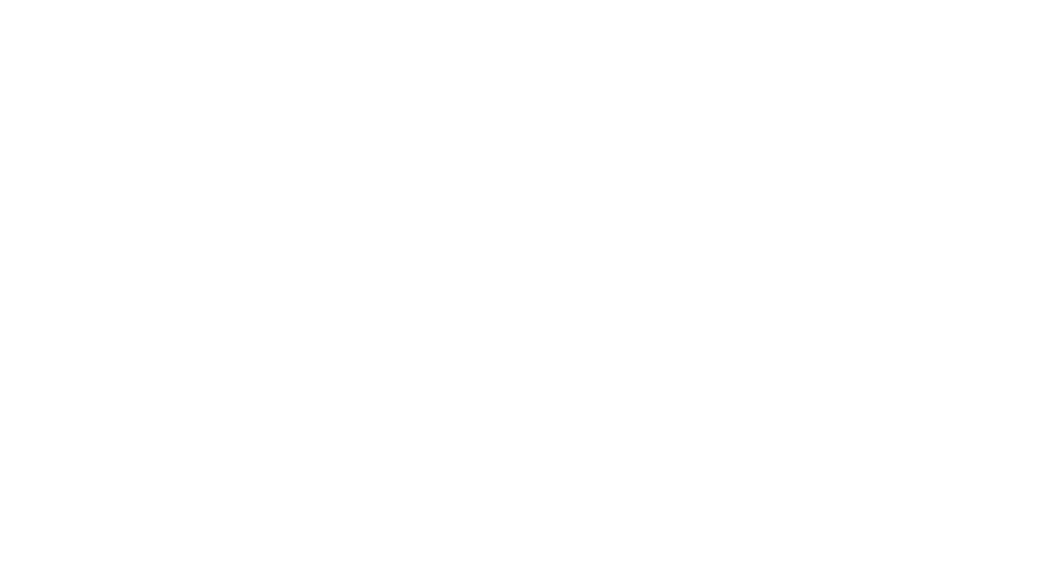
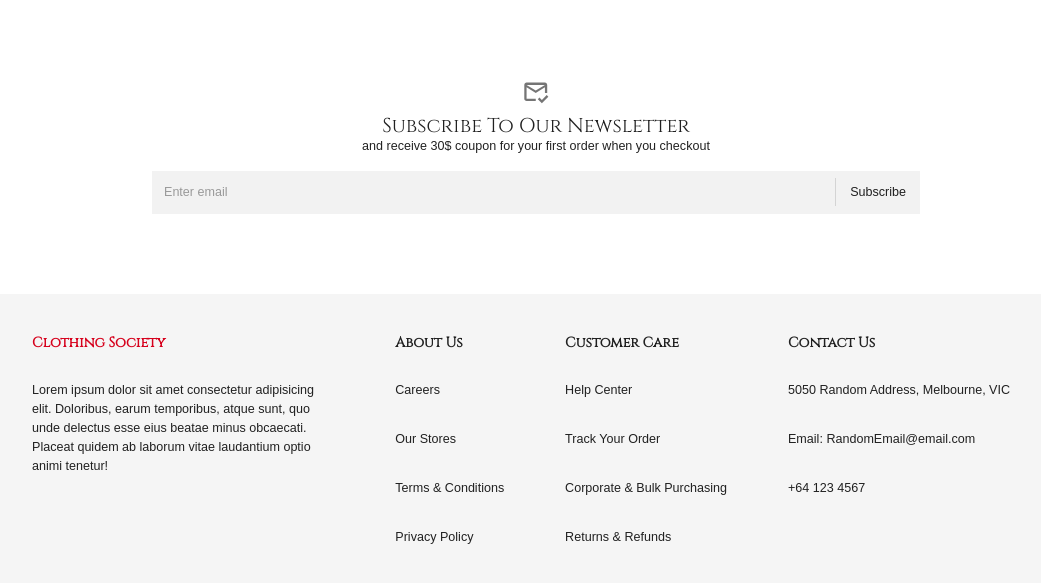
Before and after one commit to juniiie/Clothing-Society, a React (Vite) app in the folder ecommerce-app/: page / in a window 1280 px wide. Shown: the part 971-1554 px from the top of the page, without its empty margins (104-1145 px from the left). Before the commit the page ends 1041 px from the top, so only its background shows below. Built offline with nearby package versions, Linux system fonts and the light colour scheme; no server answers; a web font is replaced by a local one.

Commit message:
Completed Subscribe UI & Footer UI

```diff
--- a/ecommerce-app/src/App.jsx
+++ b/ecommerce-app/src/App.jsx
@@ -7,6 +7,7 @@
 import { Confirmation } from "./scenes/checkout/Confirmation";
 import { Navbar } from "./scenes/global/Navbar";
 import { CartMenu } from "./scenes/global/CartMenu";
+import { Footer } from "./scenes/global/Footer";
 
 // ScrollToTop function allows you to start at the top of the page when you go to a new page
 const ScrollToTop = () => {
@@ -32,6 +33,7 @@
           <Route path="checkout/success" element={<Confirmation />}></Route>
         </Routes>
         <CartMenu />
+        <Footer />
       </BrowserRouter>
     </div>
   );
--- /dev/null
+++ b/ecommerce-app/src/scenes/global/Footer.jsx
@@ -0,0 +1,76 @@
+import { useTheme } from "@mui/material";
+import { Box, Typography } from "@mui/material";
+import { shades } from "../../theme";
+
+export const Footer = () => {
+  const {
+    palette: { neutral },
+  } = useTheme();
+
+  return (
+    <Box
+      mt="70px"
+      m="10px"
+      p="40px 0"
+      backgroundColor={neutral.light}
+      //   border="1px solid red"
+    >
+      <Box
+        // border="2px solid black"
+        width="80%"
+        margin="auto"
+        display="flex"
+        justifyContent="space-between"
+        flexWrap="wrap"
+        rowGap="30px"
+        columnGap="clamp(20px, 30px, 40px)"
+      >
+        <Box width="clamp(20%, 30%, 40%)">
+          <Typography
+            variant="h4"
+            fontWeight="bold"
+            mb="30px"
+            color={shades.secondary[500]}
+          >
+            Clothing Society
+          </Typography>
+          <div>
+            Lorem ipsum dolor sit amet consectetur adipisicing elit. Doloribus,
+            earum temporibus, atque sunt, quo unde delectus esse eius beatae
+            minus obcaecati. Placeat quidem ab laborum vitae laudantium optio
+            animi tenetur!
+          </div>
+        </Box>
+
+        <Box>
+          <Typography variant="h4" fontWeight="bold" mb="30px">
+            About Us
+          </Typography>
+          <Typography mb="30px">Careers</Typography>
+          <Typography mb="30px">Our Stores</Typography>
+          <Typography mb="30px">Terms & Conditions</Typography>
+          <Typography mb="30px">Privacy Policy</Typography>
+        </Box>
+
+        <Box>
+          <Typography variant="h4" fontWeight="bold" mb="30px">
+            Customer Care
+          </Typography>
+          <Typography mb="30px">Help Center</Typography>
+          <Typography mb="30px">Track Your Order</Typography>
+          <Typography mb="30px">Corporate & Bulk Purchasing</Typography>
+          <Typography mb="30px">Returns & Refunds</Typography>
+        </Box>
+
+        <Box width="clamp(20%, 25%, 30%)">
+          <Typography variant="h4" fontWeight="bold" mb="30px">
+            Contact Us
+          </Typography>
+          <Typography mb="30px">5050 Random Address, Melbourne, VIC</Typography>
+          <Typography mb="30px">Email: RandomEmail@email.com</Typography>
+          <Typography mb="30px">+64 123 4567</Typography>
+        </Box>
+      </Box>
+    </Box>
+  );
+};
--- a/ecommerce-app/src/scenes/home/Home.jsx
+++ b/ecommerce-app/src/scenes/home/Home.jsx
@@ -1,11 +1,13 @@
 import MainCarousel from "./MainCarousel";
 import { ShoppingList } from "./ShoppingList";
+import { Subscribe } from "./Subscribe";
 
 export const Home = () => {
   return (
     <div className="home">
       <MainCarousel />
       <ShoppingList />
+      <Subscribe />
     </div>
   );
 };
--- a/ecommerce-app/src/scenes/home/ShoppingList.jsx
+++ b/ecommerce-app/src/scenes/home/ShoppingList.jsx
@@ -25,7 +25,6 @@
     );
 
     const itemsJson = await items.json();
-    console.log("How about heeere?");
     dispatch(setItems(itemsJson.data));
   }
 
--- /dev/null
+++ b/ecommerce-app/src/scenes/home/Subscribe.jsx
@@ -0,0 +1,38 @@
+import { Box, InputBase, Divider, Typography, IconButton } from "@mui/material";
+import MarkEmailReadOutlinedIcone from "@mui/icons-material/MarkEmailReadOutlined";
+import { useState } from "react";
+
+export const Subscribe = () => {
+  const [email, setEmail] = useState("");
+
+  return (
+    <Box width="80%" margin="80px auto" textAlign="center">
+      <IconButton>
+        <MarkEmailReadOutlinedIcone fontSize="large" />
+      </IconButton>
+      <Typography variant="h3">Subscribe To Our Newsletter</Typography>
+      <Typography>
+        and receive 30$ coupon for your first order when you checkout
+      </Typography>
+      <Box
+        p="2px 4px"
+        m="15px auto"
+        display="flex"
+        alignItems="center"
+        width="75%"
+        backgroundColor="#F2F2F2"
+      >
+        <InputBase
+          sx={{ ml: 1, flex: 1 }}
+          placeholder="Enter email"
+          onChange={(e) => setEmail(e.target.value)}
+          value={email}
+        />
+        <Divider sx={{ height: 28, m: 0.5 }} orientation="vertical" />
+        <Typography sx={{ p: "10px", ":hover": { cursor: "pointer" } }}>
+          Subscribe
+        </Typography>
+      </Box>
+    </Box>
+  );
+};
```
